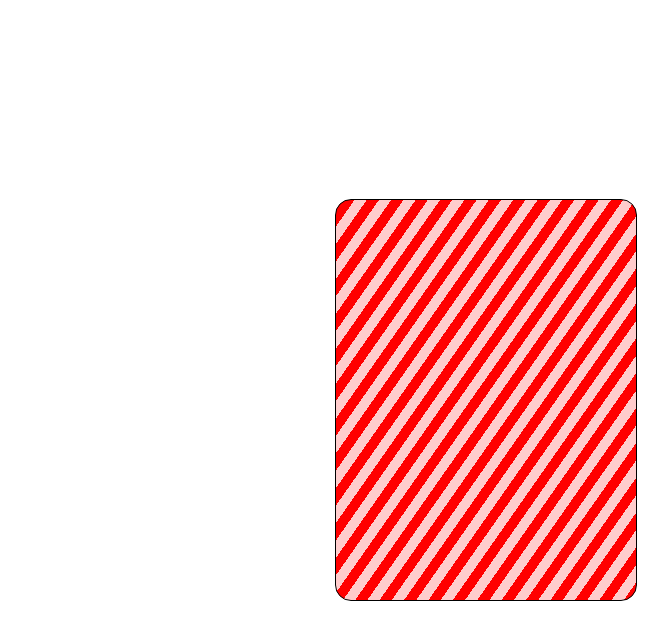
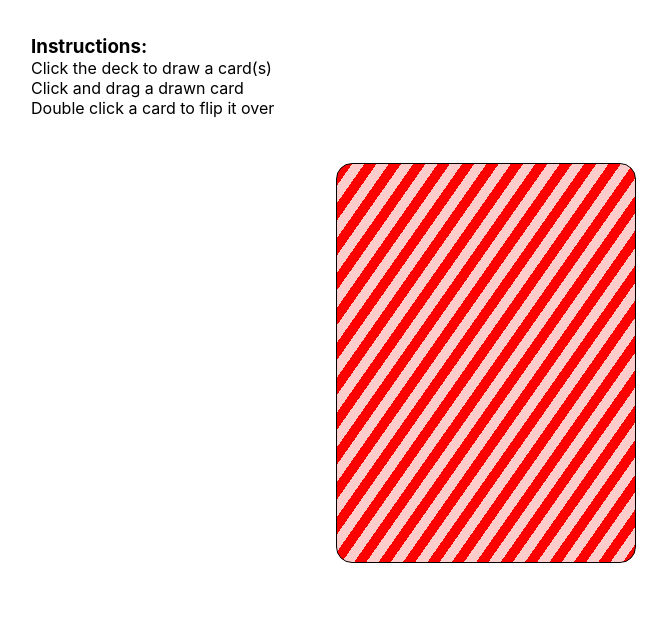
Before and after one commit to norarcasey/solitaire, a React (Create React App) app: page / in a window 1280 px wide. Shown: the top 640 px of the page, without its empty margins (4-672 px from the left). Built offline with nearby package versions, Linux system fonts and the light colour scheme.

Commit message:
added instructions

```diff
--- a/src/App.css
+++ /dev/null
@@ -1,6 +0,0 @@
-.App {
-  display: flex;
-  align-items: center;
-  justify-content: center;
-  height: 100vh;
-}
--- a/src/App.js
+++ b/src/App.js
@@ -2,7 +2,7 @@
 import cards from './deck/cards';
 import Deck from './deck';
 import DiscardPile from './discard-pile';
-import './App.css';
+import styles from './App.module.css';
 
 /**
  * Shuffles array in place. ES6 version
@@ -33,9 +33,19 @@
 
   render() {
     return (
-      <div className="App">
-        <Deck cards={this.state.cards} onDiscard={this.handleDiscard} />
-        <DiscardPile cards={this.state.discards} />
+      <div className={styles.app}>
+        <div className={styles.instructions}>
+          <h3>Instructions:</h3>
+          <ul>
+            <li>Click the deck to draw a card(s)</li>
+            <li>Click and drag a drawn card</li>
+            <li>Double click a card to flip it over</li>
+          </ul>
+        </div>
+        <div className={styles['deck-container']}>
+          <Deck cards={this.state.cards} onDiscard={this.handleDiscard} />
+          <DiscardPile cards={this.state.discards} />
+        </div>
       </div>
     );
   }
--- /dev/null
+++ b/src/App.module.css
@@ -0,0 +1,23 @@
+* {
+  box-sizing: border-box;
+  margin: 0;
+  padding: 0;
+}
+
+.app {
+  height: 100vh;
+}
+
+.deck-container {
+  display: flex;
+  align-items: center;
+  justify-content: center;
+}
+
+.instructions {
+  margin: 35px 0 35px 35px;
+}
+
+.instructions ul {
+  list-style: none;
+}
```
